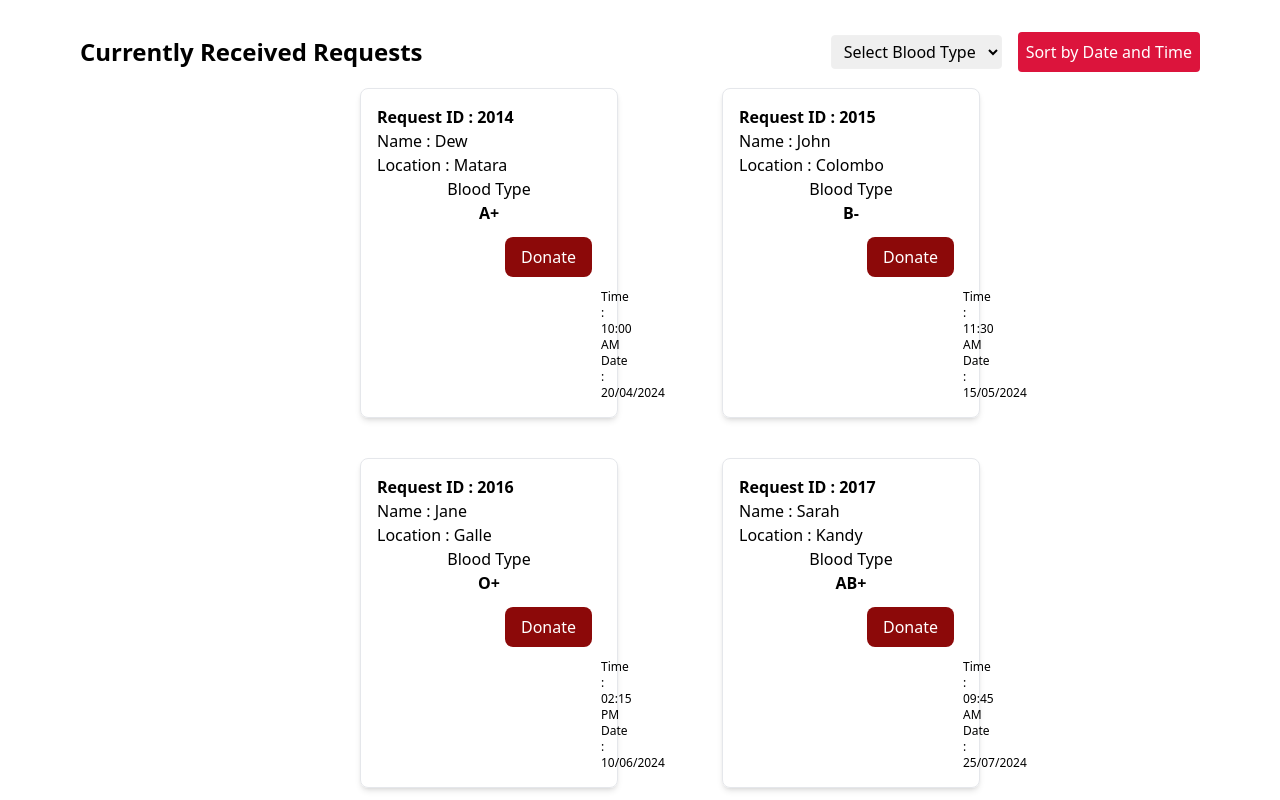
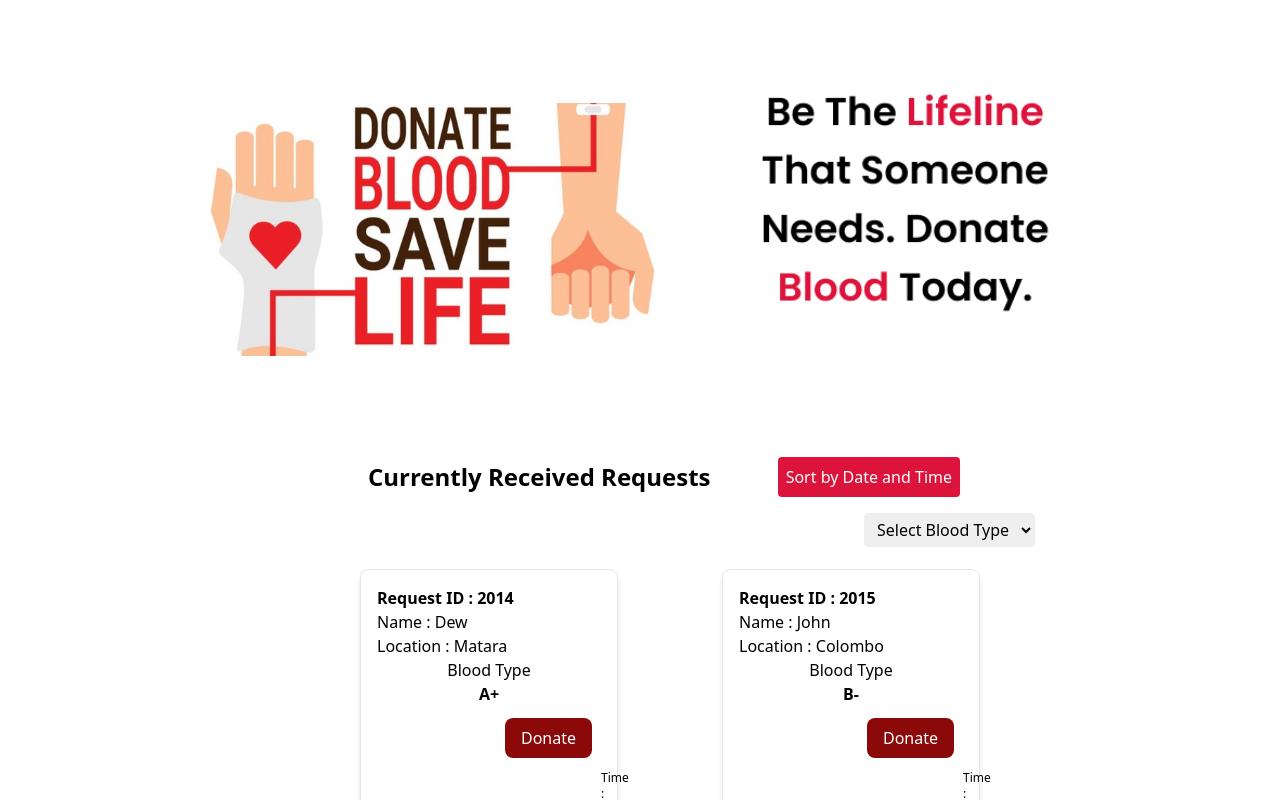
Before and after one commit to thisha-me/blood-chain-frontend, a React (Create React App) app: page / in a window 1280 px wide. Shown: the top 800 px of the page. Built offline with nearby package versions, Linux system fonts and the light colour scheme.

Commit message:
Add the images

```diff
--- a/src/Pages/DonationCards.js
+++ b/src/Pages/DonationCards.js
@@ -1,4 +1,8 @@
 import React, { useState } from 'react';
+import donateBlood from '../Images/Rectangle 53.png';
+import '../Styles/DonationCard.css';
+import statement from '../Images/statement.png';
+
 
 const requestData = [
   {
@@ -66,11 +70,21 @@ const DonationCards = () => {
   };
 
 
+
   return (
-    <div className="py-8 px-20">
-      <div className="mb-4 flex items-center justify-between">
-        <h1 className="text-2xl font-bold">Currently Received Requests</h1>
-        <div className="flex items-center">
+    <div className="py-8 px-20 mt-10">
+     <div className="donate-blood-container">
+      <img src={donateBlood} alt="donateBlood" className="donate-blood-image" />
+      <img src={statement} alt="statement" className="statement-image" />
+    </div>
+
+      <div className="mb-4 flex items-center justify-between mt-5">
+        <h1 className="ml-72 text-2xl font-bold">Currently Received Requests</h1>
+        <button className="px-2 py-2 bg-mainColorLighter hover:mainColor text-backgroundColor rounded mr-60">Sort by Date and Time</button>
+
+
+      </div>
+      <div className="bloodSort">
           <select value={selectedBloodType} onChange={(e) => setSelectedBloodType(e.target.value)} className="mr-4 border border-secondaryColor px-2 py-1 rounded">
             <option value={null}>Select Blood Type</option>
             <option value="">ALL</option>
@@ -83,9 +97,7 @@ const DonationCards = () => {
             <option value="O+">O+</option>
             <option value="O-">O-</option>
           </select>
-          <button className="px-2 py-2 bg-mainColorLighter text-backgroundColor rounded hover:mainColor">Sort by Date and Time</button>
         </div>
-      </div>
 
       <div className="ml-40 mr-40 grid grid-cols-1 md:grid-cols-2 lg:grid-cols-2 gap-x-1 gap-y-10 px-10 ">
         {filterRequests().map(request => (
--- /dev/null
+++ b/src/Styles/DonationCard.css
@@ -0,0 +1,37 @@
+.bloodSort{
+    display: flex;
+    margin-left: 70%;
+    padding-bottom: 2%;
+}
+
+.donate-blood-container {
+    display: flex;
+    align-items: center;
+    justify-content: center;
+  }
+
+  .donate-blood-image {
+    width: 50%;
+    max-width: 450px;
+    margin-right: 100px;
+    margin-bottom: 50px;
+  }
+
+  .statement-image{
+    width: 50%;
+    max-width: 300px;
+    margin-right: 20px;
+  }
+  @media (max-width: 768px) {
+    .donate-blood-image {
+        width: 100%;
+        max-width: none;
+         margin-bottom: 20px;
+    }
+
+    .statement-image{
+        width: 100%;
+         max-width: none;
+         margin-bottom: 20px;
+    }
+}
```
Also changed, not shown: src/Images/Rectangle 53.png (added), src/Images/statement.png (added).
